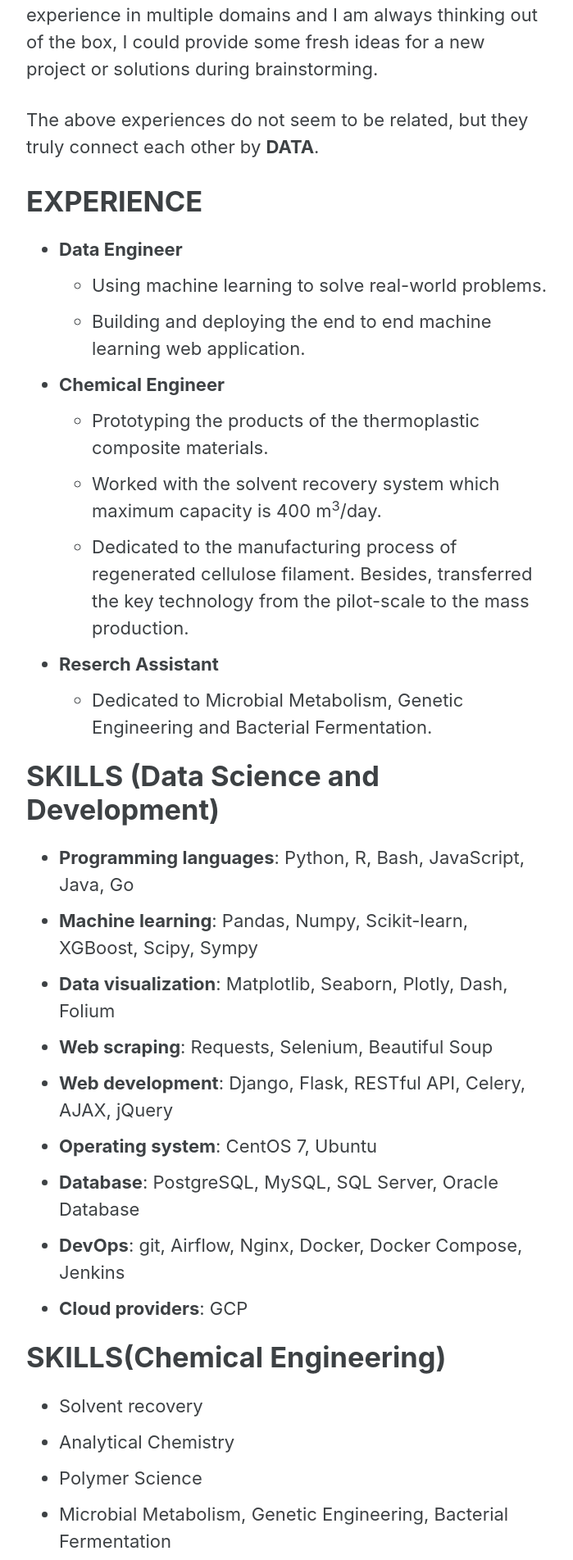
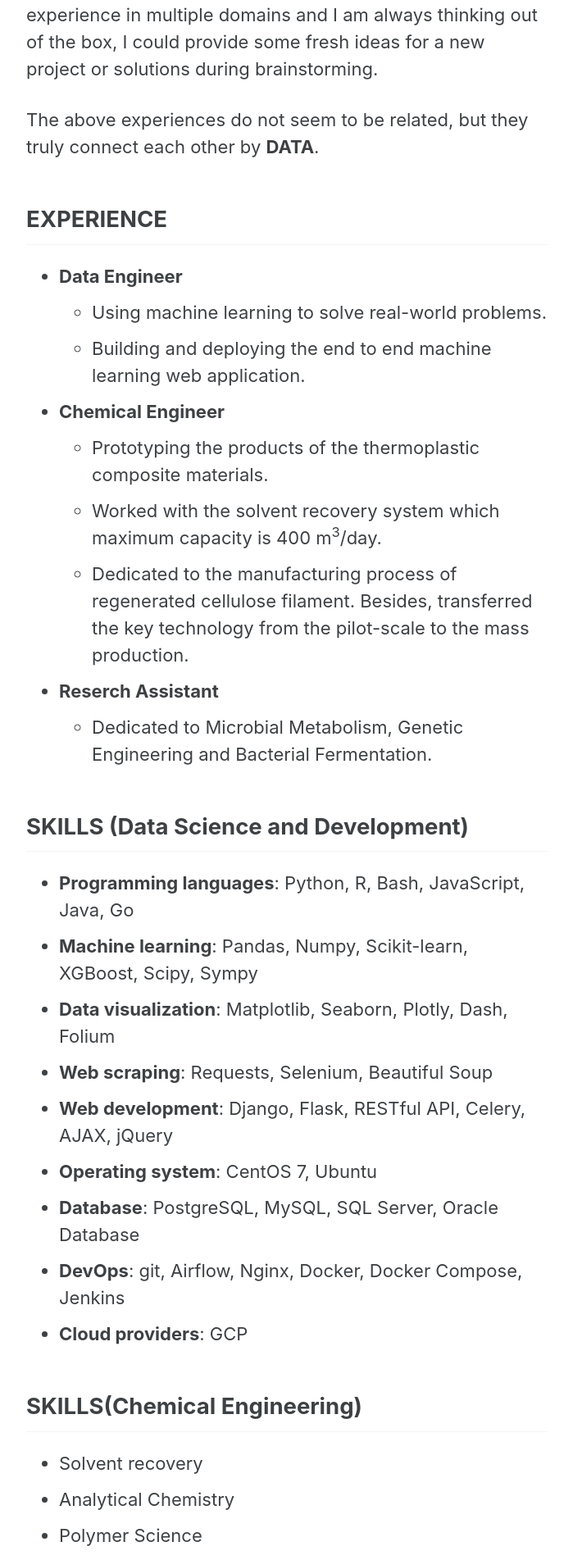
Before and after one commit to orcahmlee/orcahmlee.github.io, a Jekyll site: the page built from _pages/about.md, in a window 1280 px wide. Shown: the part 524-2427 px from the top of the page at 82% size, without its empty margins (290-989 px from the left). Built offline with Jekyll 4.4.1, drawn with Linux system fonts in a browser that asks for light colours; cached includes are drawn as plain includes; emoji names are drawn with the system emoji font.

Commit message:
- change to h2

```diff
--- a/_pages/about.md
+++ b/_pages/about.md
@@ -13,7 +13,7 @@ Base on the above experiences, I am good at communicating with people who work i
 
 The above experiences do not seem to be related, but they truly connect each other by **DATA**.<br>
 
-# EXPERIENCE
+## EXPERIENCE
 
 - **Data Engineer**
   - Using machine learning to solve real-world problems.
@@ -25,7 +25,7 @@ The above experiences do not seem to be related, but they truly connect each oth
 - **Reserch Assistant**
   - Dedicated to Microbial Metabolism, Genetic Engineering and Bacterial Fermentation.
 
-# SKILLS (Data Science and Development)
+## SKILLS (Data Science and Development)
 - **Programming languages**: Python, R, Bash, JavaScript, Java, Go
 - **Machine learning**: Pandas, Numpy, Scikit-learn, XGBoost, Scipy, Sympy
 - **Data visualization**: Matplotlib, Seaborn, Plotly, Dash, Folium
@@ -36,7 +36,7 @@ The above experiences do not seem to be related, but they truly connect each oth
 - **DevOps**: git, Airflow, Nginx, Docker, Docker Compose, Jenkins
 - **Cloud providers**: GCP
 
-# SKILLS(Chemical Engineering)
+## SKILLS(Chemical Engineering)
 - Solvent recovery
 - Analytical Chemistry
 - Polymer Science
```
